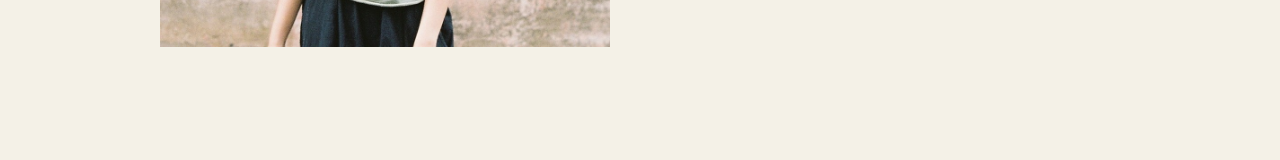
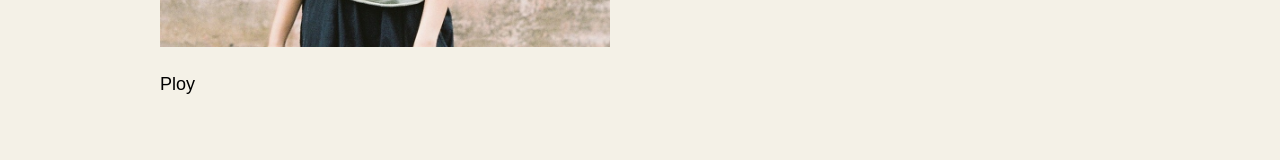
Before and after one commit to ploypp/ploypp.github.io, a React (Create React App) app: page /About in a window 1280 px wide. Shown: the part 740-900 px from the top of the page. Built offline with nearby package versions, Linux system fonts and the light colour scheme; a web font is replaced by a local one.

Commit message:
update About

```diff
--- a/src/About.js
+++ b/src/About.js
@@ -9,7 +9,10 @@
           <Navbar />
           <body>
             <h2>Let's know more about me!</h2>
-            <img src="img/me2.jpg" className="me"></img>
+            <div>
+              <img src="img/me2.jpg" className="me"></img>
+              <p>Ploy</p>
+            </div>
           </body>
           <Footnote/>
         </div>
```
Also changed, not shown: 40 other files (tests, documents, lock files or other folders).
